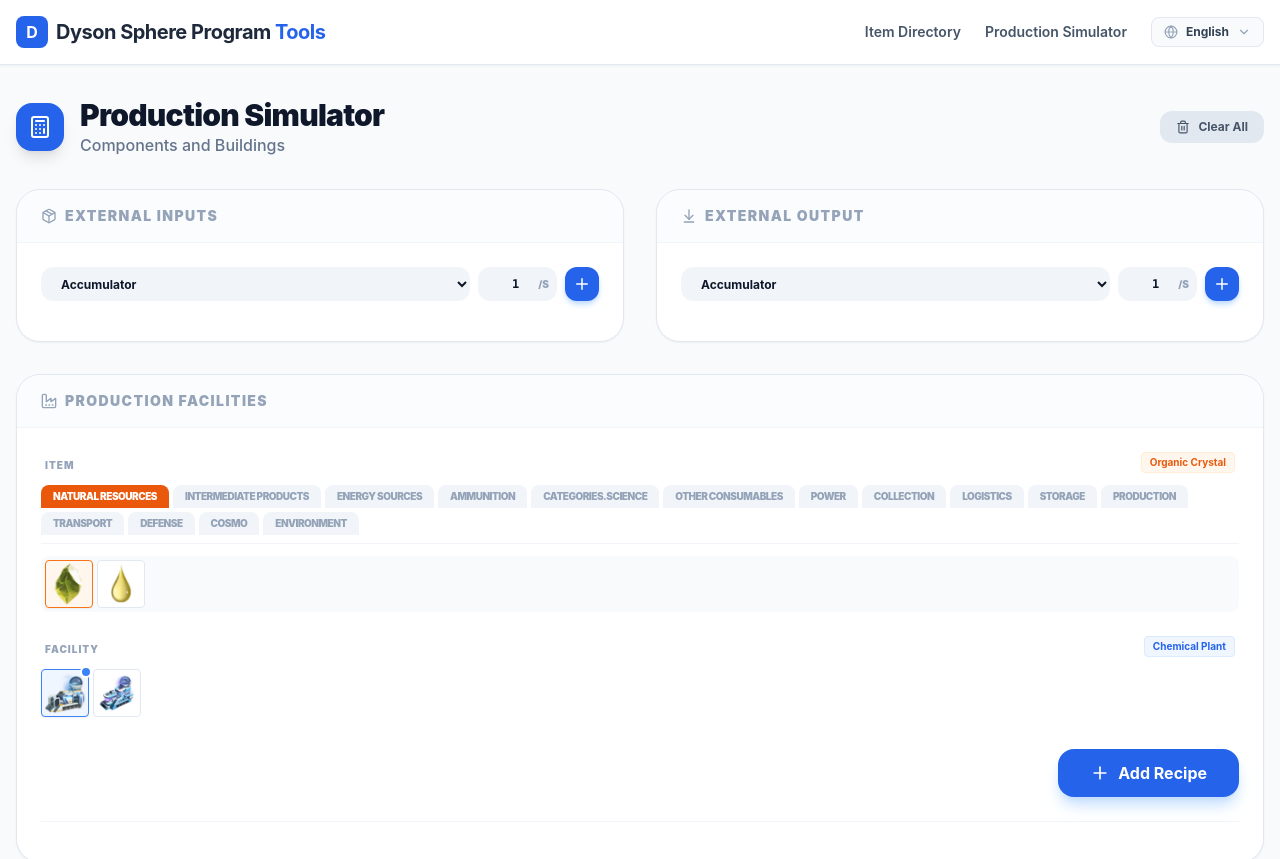
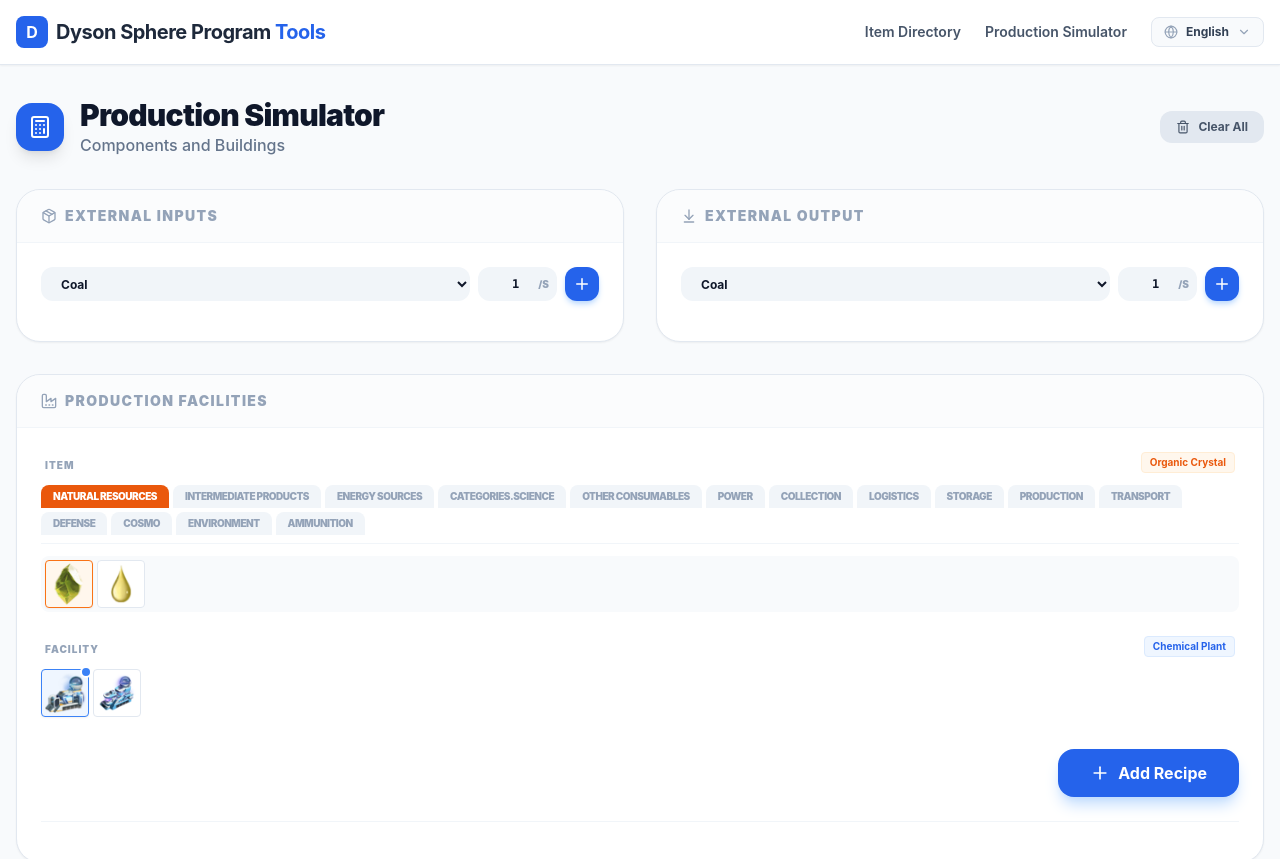
Before and after one commit to gymnasty/dsp, a React (Vite) app: page /simulator in a window 1280 px wide. Shown: the top 859 px of the page. Built offline with nearby package versions, Linux system fonts and the light colour scheme.

Commit message:
入出力アイテムの並び順を変更

```diff
--- a/src/pages/Simulator.tsx
+++ b/src/pages/Simulator.tsx
@@ -1,11 +1,11 @@
-import { useState, useMemo, useEffect } from 'react';
+import { ArrowDownToLine, ArrowRight, Calculator, Factory, Package, Plus, Trash2, TrendingUp } from 'lucide-react';
+import { useEffect, useMemo, useState } from 'react';
 import { useTranslation } from 'react-i18next';
+import { BUILDING_ORDER } from '../data/buildingOrder';
 import { ITEMS } from '../data/items';
 import { RECIPES } from '../data/recipes';
-import { BUILDING_ORDER } from '../data/buildingOrder';
-import { ITEM_TYPES, CATEGORIES } from '../types';
+import { CATEGORIES, ITEM_TYPES } from '../types';
 import { getItemName } from '../utils/i18n';
-import { Plus, Trash2, Calculator, Package, Factory, TrendingUp, ArrowDownToLine, ArrowRight } from 'lucide-react';
 
 interface InputState {
   itemId: string;
@@ -30,7 +30,7 @@
   const [processors, setProcessors] = useState<ProcessorState[]>([]);
 
   // Local state for adding new items
-  const sortedItems = useMemo(() => Object.values(ITEMS).sort((a, b) => getItemName(a).localeCompare(getItemName(b))), []);
+  const sortedItems = useMemo(() => Object.values(ITEMS), []);
 
   // Items that can be produced (have at least one recipe), grouped by category
   const itemCategories = useMemo(() => {
@@ -51,8 +51,6 @@
       CATEGORIES.NATURAL_RESOURCES,
       CATEGORIES.INTERMEDIATE_PRODUCTS,
       CATEGORIES.ENERGY_SOURCES,
-      CATEGORIES.AMMUNITION,
-      CATEGORIES.LOGISTICS_SHIPS,
       CATEGORIES.COMBAT_UNITS,
       CATEGORIES.DYSON_SPHERE,
       CATEGORIES.SCIENCE,
```
